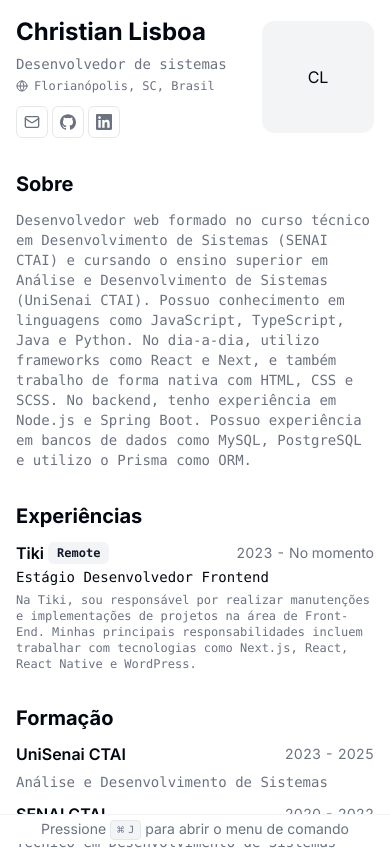
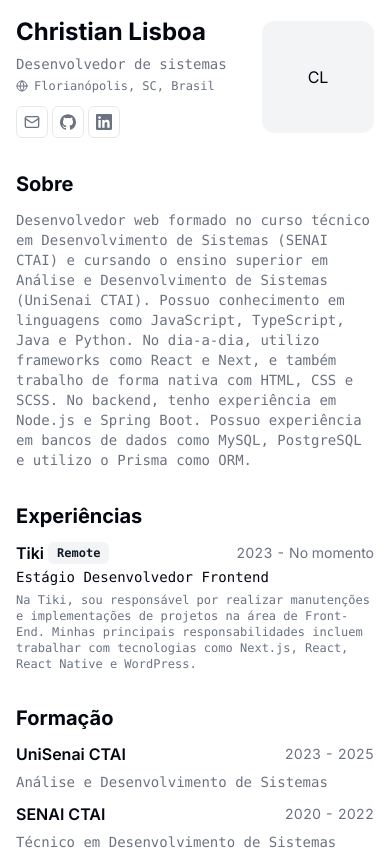
Before and after one commit to christianlsb/curriculo, a Next.js app: page / in a window 390 px wide. Shown: the top 850 px of the page. Built offline with nearby package versions, Linux system fonts and the light colour scheme.

Commit message:
Command Menu: oculta texto do comando do menu no mobile

```diff
--- a/src/components/command-menu.tsx
+++ b/src/components/command-menu.tsx
@@ -34,7 +34,7 @@ export const CommandMenu = ({ links }: Props) => {
 
   return (
     <>
-      <p className="fixed bottom-0 left-0 right-0 border-t border-t-muted bg-white p-1 text-center text-sm text-muted-foreground print:hidden">
+      <p className="fixed bottom-0 left-0 right-0 border-t border-t-muted bg-white p-1 text-center text-sm text-muted-foreground print:hidden max-md:hidden">
         Pressione{" "}
         <kbd className="pointer-events-none inline-flex h-5 select-none items-center gap-1 rounded border bg-muted px-1.5 font-mono text-[10px] font-medium text-muted-foreground opacity-100">
           <span className="text-xs">⌘</span>J
```
